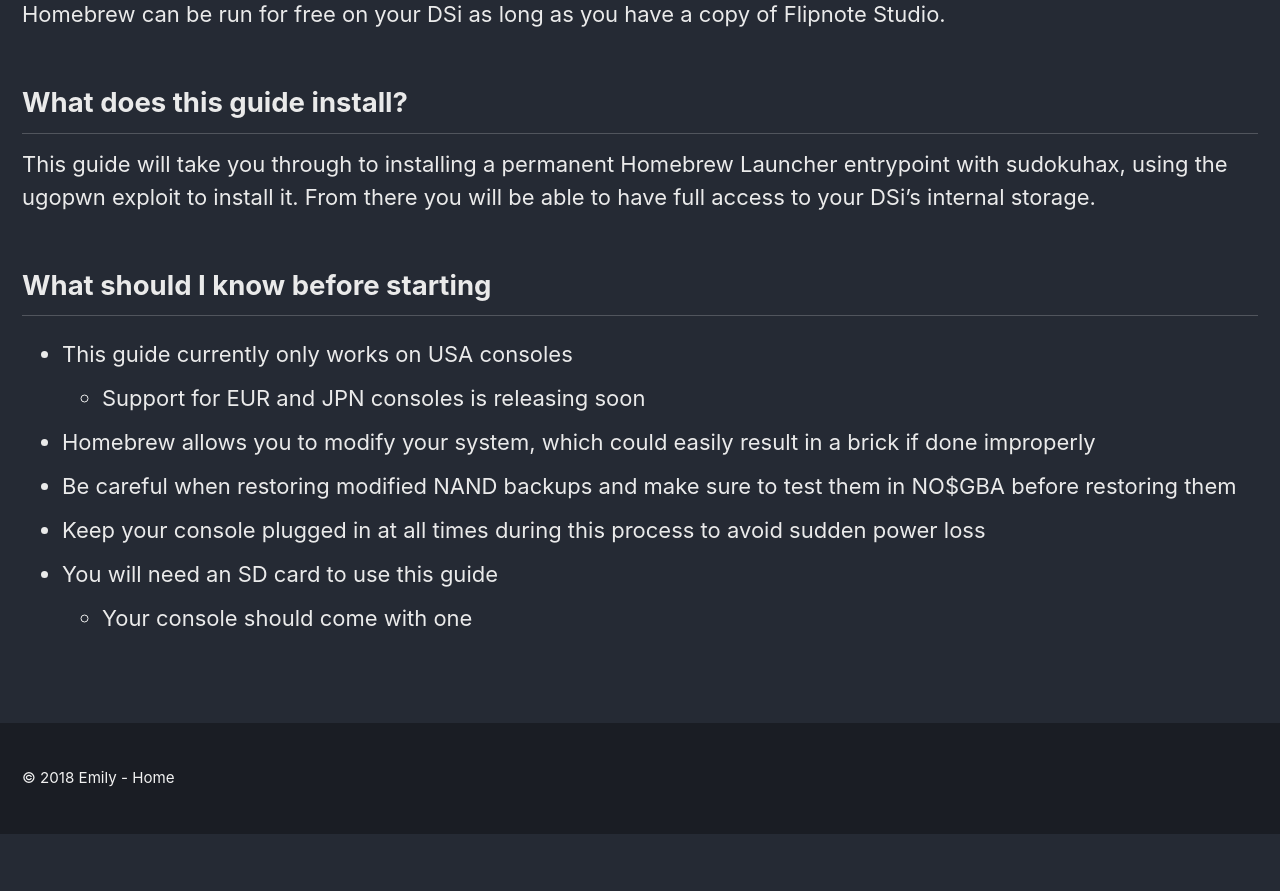
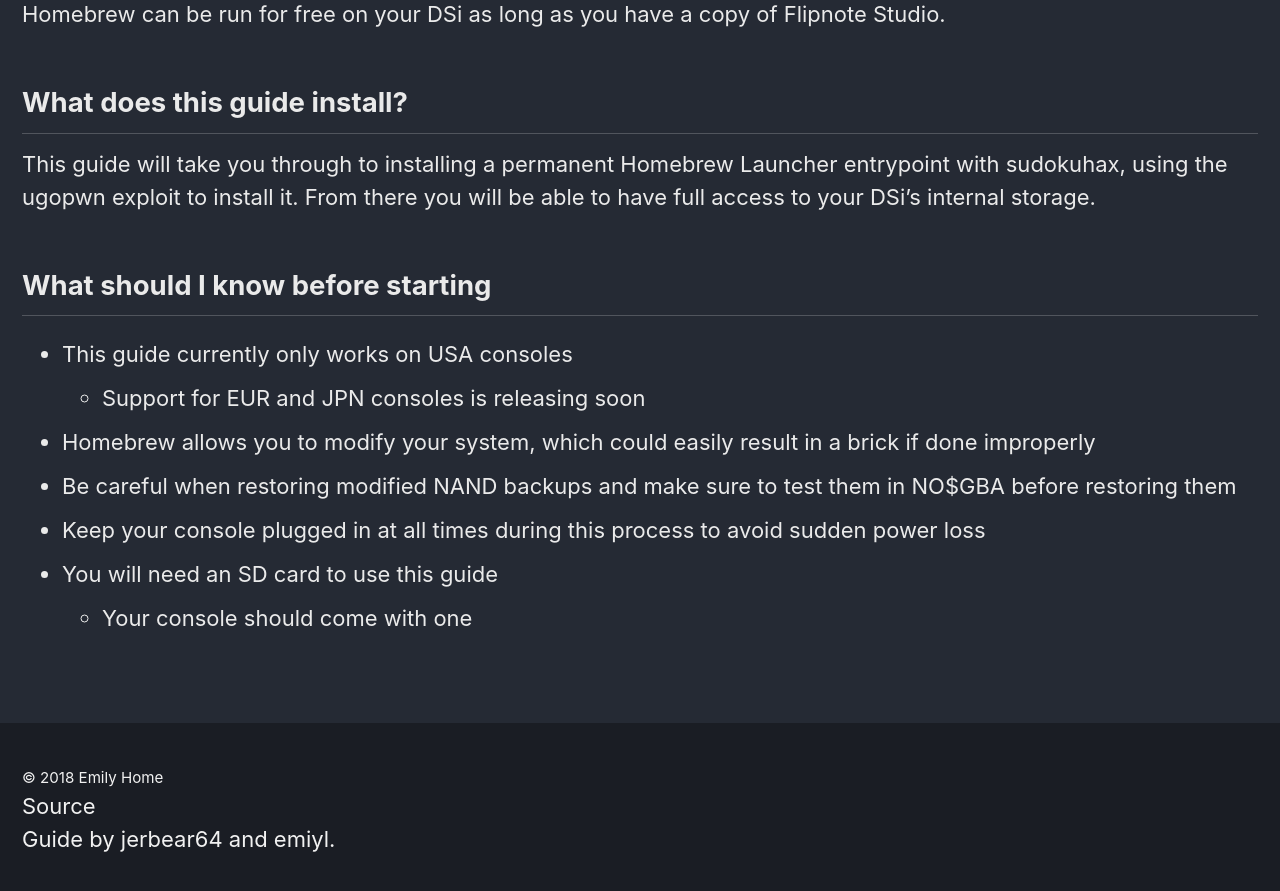
Before and after one commit to emiyl/dsi.cfw.guide-archive, a Jekyll site: the page built from index.md, in a window 1280 px wide and 900 px high, scrolled down 796 px. Shown: the top 891 px of the window. Built offline with Jekyll 4.4.1, drawn with Linux system fonts in a browser that asks for light colours; nearby versions of some CDN libraries; before the commit the page ends 1630 px from its top, so only the background shows below that.

Commit message:
Update footer.html

```diff
--- a/_includes/footer.html
+++ b/_includes/footer.html
@@ -1 +1,2 @@
-<div class="page__footer-copyright">&copy; {{ site.time | date: '%Y' }} {{ site.name | default: site.title }} - <a href="https://cfw.guide/">Home</a></div>
+<div class="page__footer-copyright">&copy; {{ site.time | date: '%Y' }} {{ site.name | default: site.title }} <a href="https://cfw.guide/">Home</a></div> <a href="https://github.com/emiyl/dsi.cfw.guide" target="_blank">Source</a><br>
+Guide by <a href="https://github.com/jerbear64" target="_blank">jerbear64</a> and <a href="https://github.com/emiyl" target="_blank">emiyl</a>.
```
